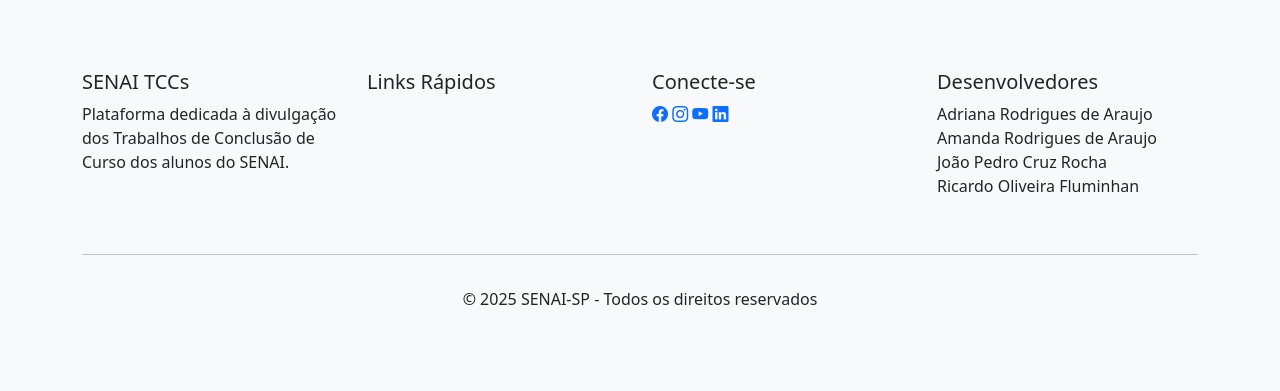
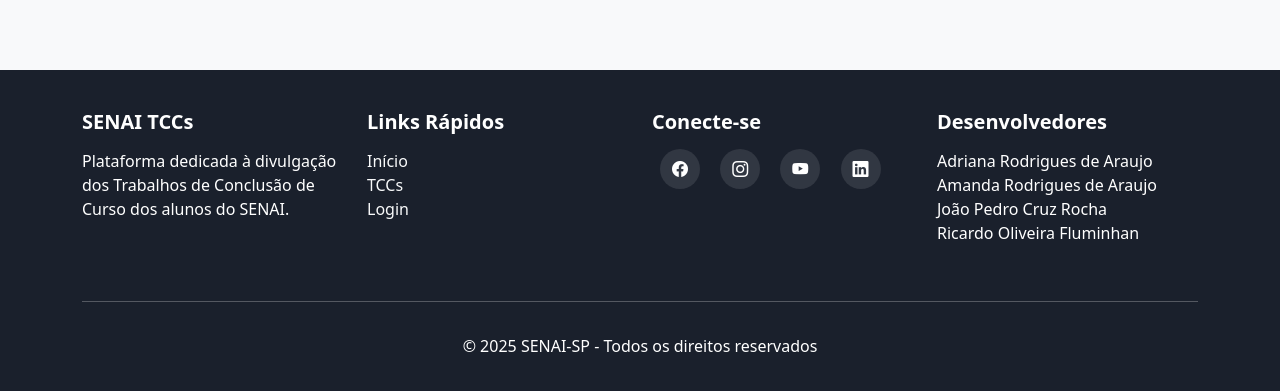
Before and after one commit to aamandaa0312/SENAI_TCC, a plain HTML site: page frontend/buscar_tcc.html in a window 1280 px wide. Shown: the part 795-1186 px from the top of the page. Before the commit the page ends 1138 px from the top, so only its background shows below. Drawn offline with nearby package versions, Linux system fonts and the light colour scheme; no server answers; a script that the page names is missing.

Commit message:
css footer buscar_tcc.html

```diff
--- a/frontend/buscar_tcc.html
+++ b/frontend/buscar_tcc.html
@@ -114,7 +114,7 @@
             display: block;
         }
 
-        /* Estado inicial (hamburger) */
+
         .navbar-toggler span:nth-child(1) {
             transform: translateY(0) rotate(0);
         }
@@ -411,6 +411,46 @@
         .back-to-top:hover {
             background: #ff1900;
         }
+        /* Footer */
+        footer {
+            background: var(--footer-bg);
+            color: var(--light-text);
+            padding: 40px 0 20px;
+        }
+
+        footer h5 {
+            font-weight: 700;
+            margin-bottom: 15px;
+        }
+
+        footer p,
+        footer a {
+            color: var(--light-text);
+        }
+
+        /* Adicionando hover vermelho nos links do rodapé */
+        footer a:hover {
+            color: var(--primary) !important;
+            text-decoration: underline;
+        }
+
+        .social-icons a {
+            display: inline-block;
+            width: 40px;
+            height: 40px;
+            background: rgba(255, 255, 255, 0.1);
+            border-radius: 50%;
+            text-align: center;
+            line-height: 40px;
+            color: white;
+            margin: 0 8px;
+            transition: background 0.3s;
+        }
+
+        .social-icons a:hover {
+            background: var(--primary-gradient);
+        }
+
     </style>
 </head>
 
```
